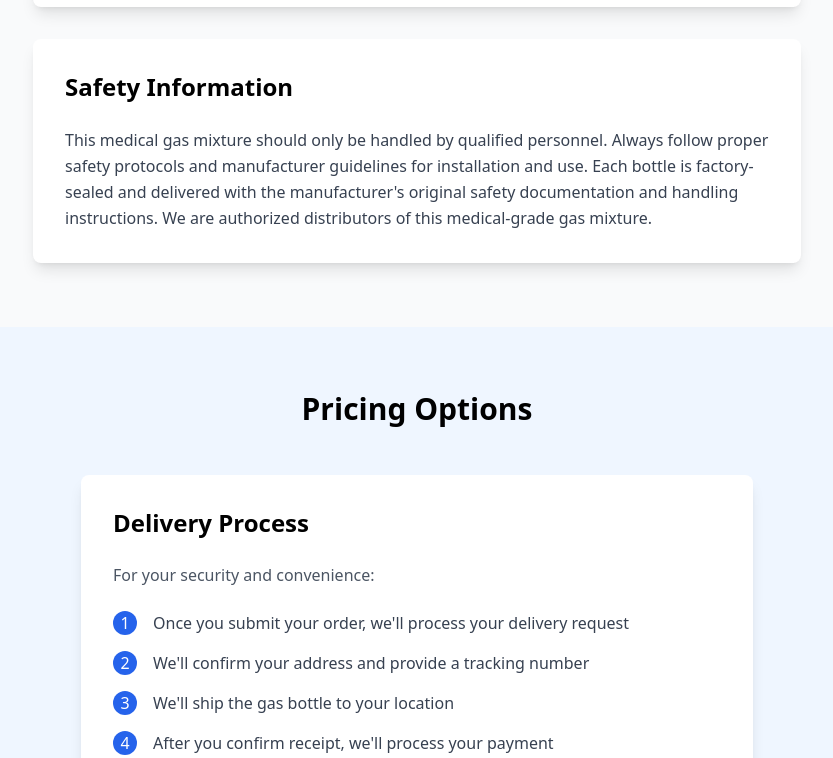
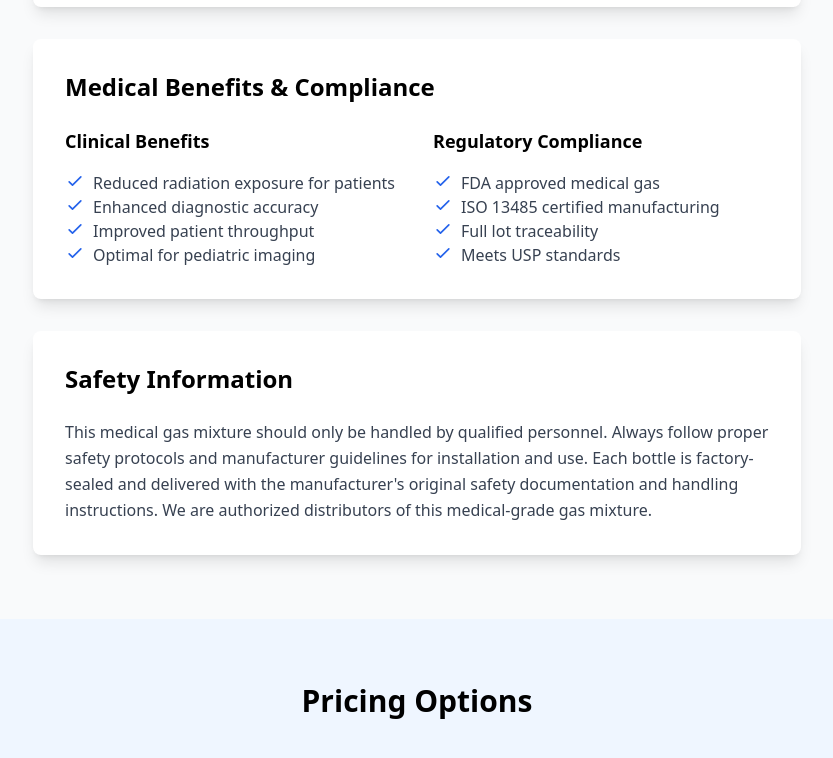
Before and after one commit to smythmyke/Apex-Image-Gas, a website: page index.html in a window 1280 px wide. Shown: the part 2367-3125 px from the top of the page, without its empty margins (223-1056 px from the left). Drawn offline with Linux system fonts and the light colour scheme.

Commit message:
Add matching blue banner to footer with logo and navigation

```diff
--- a/index.html
+++ b/index.html
@@ -216,6 +216,70 @@
           </div>
 
           <div class="bg-white rounded-lg shadow-lg p-8 max-w-3xl mx-auto mt-8">
+            <h4 class="text-2xl font-semibold mb-6">Medical Benefits & Compliance</h4>
+            <div class="grid md:grid-cols-2 gap-8">
+              <div>
+                <h5 class="text-lg font-semibold mb-4">Clinical Benefits</h5>
+                <ul class="space-y-3">
+                  <li class="flex items-start space-x-2">
+                    <svg class="w-5 h-5 text-blue-600 mt-1 flex-shrink-0" fill="none" stroke="currentColor" viewBox="0 0 24 24">
+                      <path stroke-linecap="round" stroke-linejoin="round" stroke-width="2" d="M5 13l4 4L19 7"></path>
+                    </svg>
+                    <span class="text-gray-700">Reduced radiation exposure for patients</span>
+                  </li>
+                  <li class="flex items-start space-x-2">
+                    <svg class="w-5 h-5 text-blue-600 mt-1 flex-shrink-0" fill="none" stroke="currentColor" viewBox="0 0 24 24">
+                      <path stroke-linecap="round" stroke-linejoin="round" stroke-width="2" d="M5 13l4 4L19 7"></path>
+                    </svg>
+                    <span class="text-gray-700">Enhanced diagnostic accuracy</span>
+                  </li>
+                  <li class="flex items-start space-x-2">
+                    <svg class="w-5 h-5 text-blue-600 mt-1 flex-shrink-0" fill="none" stroke="currentColor" viewBox="0 0 24 24">
+                      <path stroke-linecap="round" stroke-linejoin="round" stroke-width="2" d="M5 13l4 4L19 7"></path>
+                    </svg>
+                    <span class="text-gray-700">Improved patient throughput</span>
+                  </li>
+                  <li class="flex items-start space-x-2">
+                    <svg class="w-5 h-5 text-blue-600 mt-1 flex-shrink-0" fill="none" stroke="currentColor" viewBox="0 0 24 24">
+                      <path stroke-linecap="round" stroke-linejoin="round" stroke-width="2" d="M5 13l4 4L19 7"></path>
+                    </svg>
+                    <span class="text-gray-700">Optimal for pediatric imaging</span>
+                  </li>
+                </ul>
+              </div>
+              <div>
+                <h5 class="text-lg font-semibold mb-4">Regulatory Compliance</h5>
+                <ul class="space-y-3">
+                  <li class="flex items-start space-x-2">
+                    <svg class="w-5 h-5 text-blue-600 mt-1 flex-shrink-0" fill="none" stroke="currentColor" viewBox="0 0 24 24">
+                      <path stroke-linecap="round" stroke-linejoin="round" stroke-width="2" d="M5 13l4 4L19 7"></path>
+                    </svg>
+                    <span class="text-gray-700">FDA approved medical gas</span>
+                  </li>
+                  <li class="flex items-start space-x-2">
+                    <svg class="w-5 h-5 text-blue-600 mt-1 flex-shrink-0" fill="none" stroke="currentColor" viewBox="0 0 24 24">
+                      <path stroke-linecap="round" stroke-linejoin="round" stroke-width="2" d="M5 13l4 4L19 7"></path>
+                    </svg>
+                    <span class="text-gray-700">ISO 13485 certified manufacturing</span>
+                  </li>
+                  <li class="flex items-start space-x-2">
+                    <svg class="w-5 h-5 text-blue-600 mt-1 flex-shrink-0" fill="none" stroke="currentColor" viewBox="0 0 24 24">
+                      <path stroke-linecap="round" stroke-linejoin="round" stroke-width="2" d="M5 13l4 4L19 7"></path>
+                    </svg>
+                    <span class="text-gray-700">Full lot traceability</span>
+                  </li>
+                  <li class="flex items-start space-x-2">
+                    <svg class="w-5 h-5 text-blue-600 mt-1 flex-shrink-0" fill="none" stroke="currentColor" viewBox="0 0 24 24">
+                      <path stroke-linecap="round" stroke-linejoin="round" stroke-width="2" d="M5 13l4 4L19 7"></path>
+                    </svg>
+                    <span class="text-gray-700">Meets USP standards</span>
+                  </li>
+                </ul>
+              </div>
+            </div>
+          </div>
+
+          <div class="bg-white rounded-lg shadow-lg p-8 max-w-3xl mx-auto mt-8">
             <h4 class="text-2xl font-semibold mb-6">Safety Information</h4>
             <p class="text-gray-700 leading-relaxed">This medical gas mixture should only be handled by qualified personnel. Always follow proper safety protocols and manufacturer guidelines for installation and use. Each bottle is factory-sealed and delivered with the manufacturer's original safety documentation and handling instructions. We are authorized distributors of this medical-grade gas mixture.</p>
           </div>
@@ -379,7 +443,25 @@
     </section>
   </main>
 
-  <footer class="bg-gray-800 text-white py-12">
+  <footer>
+    <div class="bg-blue-600 text-white py-4">
+      <div class="container mx-auto px-4 flex justify-between items-center">
+        <div class="flex items-center space-x-4">
+          <img src="images/apex_logo.png" alt="Apex Image Gas Logo" class="h-10">
+          <h1 class="text-2xl font-bold"><span style="font-family: 'Orbitron', sans-serif;">APEX</span> Image Gas</h1>
+        </div>
+        <nav>
+          <ul class="flex space-x-4">
+            <li><a href="#about" class="hover:text-blue-200">About</a></li>
+            <li><a href="#product" class="hover:text-blue-200">Product</a></li>
+            <li><a href="#pricing" class="hover:text-blue-200">Pricing</a></li>
+            <li><a href="#contact" class="hover:text-blue-200">Contact</a></li>
+          </ul>
+        </nav>
+      </div>
+    </div>
+
+    <div class="bg-gray-800 text-white py-8">
       <div class="container mx-auto px-4">
         <div class="grid md:grid-cols-2 gap-8">
           <div class="footer-contact space-y-4">
@@ -396,6 +478,7 @@
                 <a href="privacy.html" class="text-blue-400 hover:text-blue-300">Privacy Policy</a>
               </li>
             </ul>
+          </div>
         </div>
       </div>
     </div>
```
Lines whose indentation alone changed are shown as unchanged.
